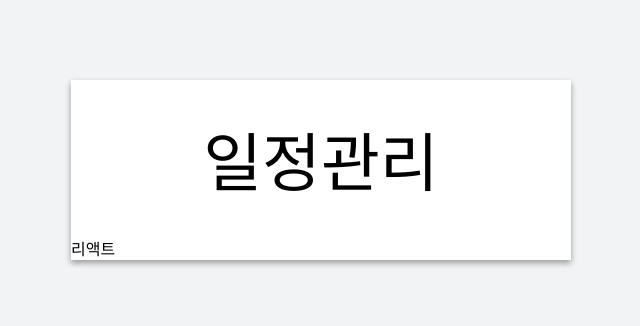
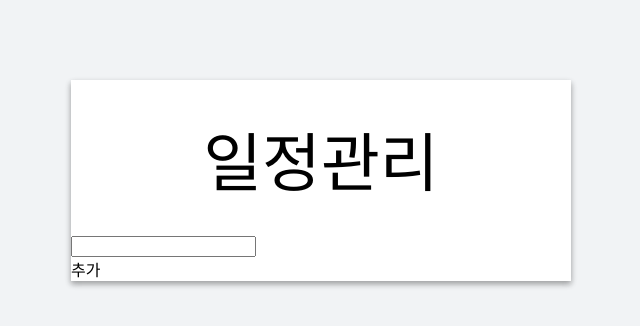
Before and after one commit to zwolf21/react-todo-list, a React (Create React App) app: page / in a window 1280 px wide. Shown: the top 326 px of the page, without its empty margins (319-959 px from the left). Built offline with nearby package versions, Linux system fonts and the light colour scheme.

Commit message:
TodoInput component 작성

```diff
--- a/src/App.js
+++ b/src/App.js
@@ -1,10 +1,15 @@
 import React, { Component } from "react";
 
 import PageTemplate from "./components/PageTemplate";
+import TodoInput from "./components/TodoInput";
 
 export class App extends Component {
   render() {
-    return <PageTemplate>리액트</PageTemplate>;
+    return (
+      <PageTemplate>
+        <TodoInput />
+      </PageTemplate>
+    );
   }
 }
 
--- /dev/null
+++ b/src/components/TodoInput/TodoInput.js
@@ -0,0 +1,31 @@
+import React from "react";
+
+import classNames from "classnames";
+
+import styles from "./TodoInput.scss";
+
+const cx = classNames.bind(styles);
+
+const TodoInput = ({ value, onChange, onInsert }) => {
+  const handleKeyPress = e => {
+    if (e.key === "Enter") {
+      onInsert();
+    }
+  };
+
+  return (
+    <div className={cx("todo-input")}>
+      <input
+        type="text"
+        value={value}
+        onChange={onChange}
+        onKeyPress={handleKeyPress}
+      />
+      <div className={cx("add-button")} onClick={onInsert}>
+        추가
+      </div>
+    </div>
+  );
+};
+
+export default TodoInput;
--- /dev/null
+++ b/src/components/TodoInput/index.js
@@ -0,0 +1 @@
+export { default } from "./TodoInput";
```
Also changed, not shown: src/components/TodoInput/TodoInput.scss (added).
